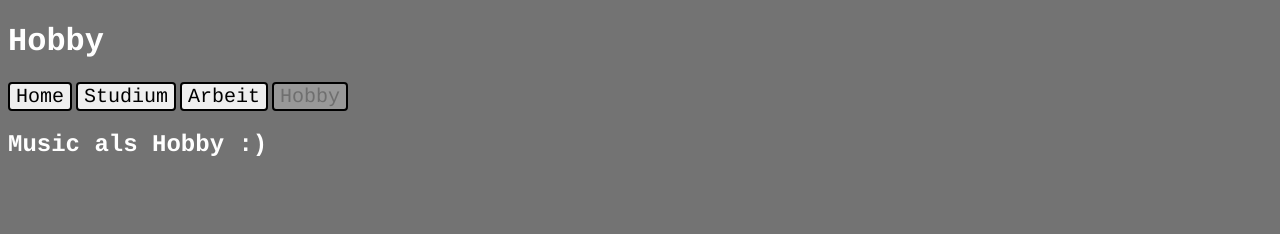
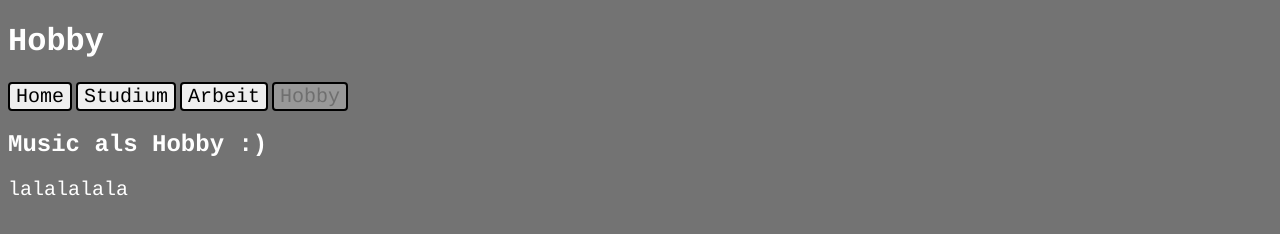
Before and after one commit to SZF-JamesD/first-webiste, a plain HTML site: page hobby.html in a window 1280 px wide. Shown: the part 210-444 px from the top of the page. Drawn offline with Linux system fonts and the light colour scheme.

Commit message:
added lalala

```diff
--- a/hobby.html
+++ b/hobby.html
@@ -19,5 +19,6 @@
 <body>
 
     <p>
+        lalalalala
     </p>
 </body>
```
